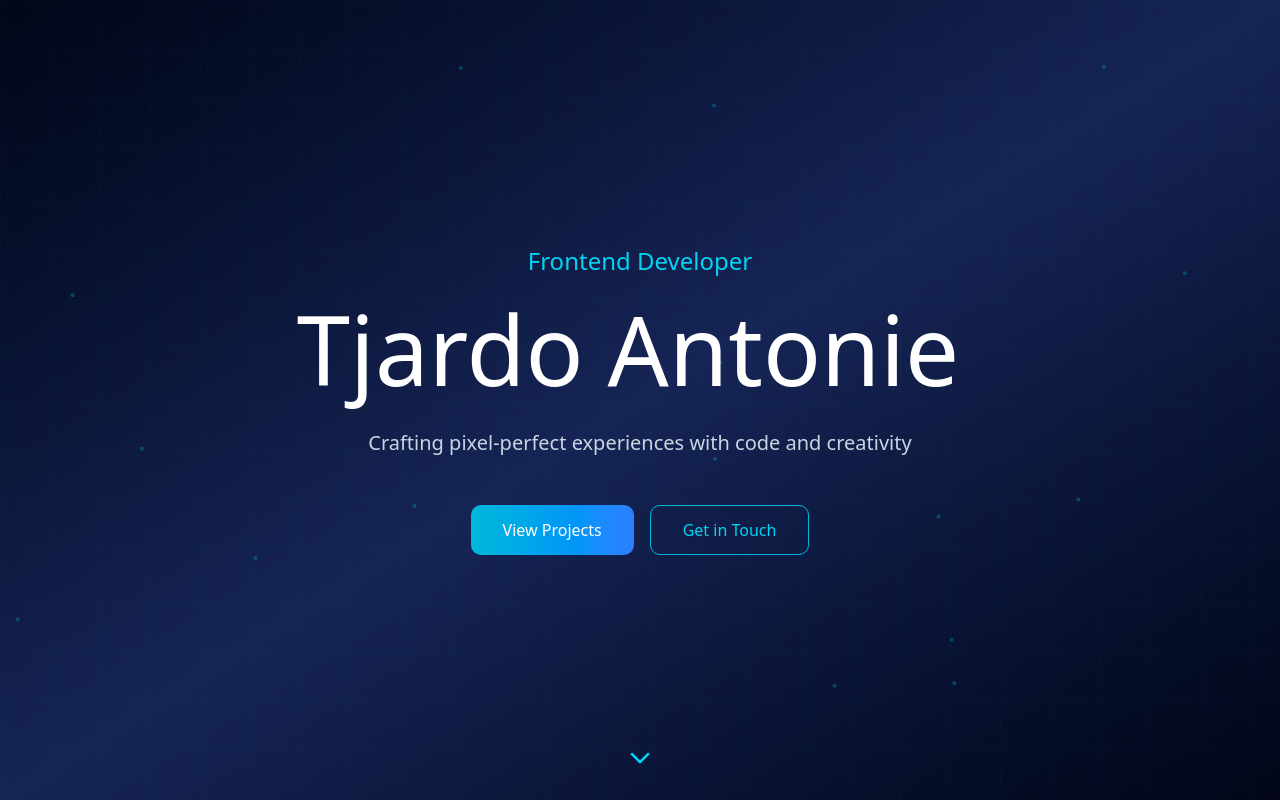
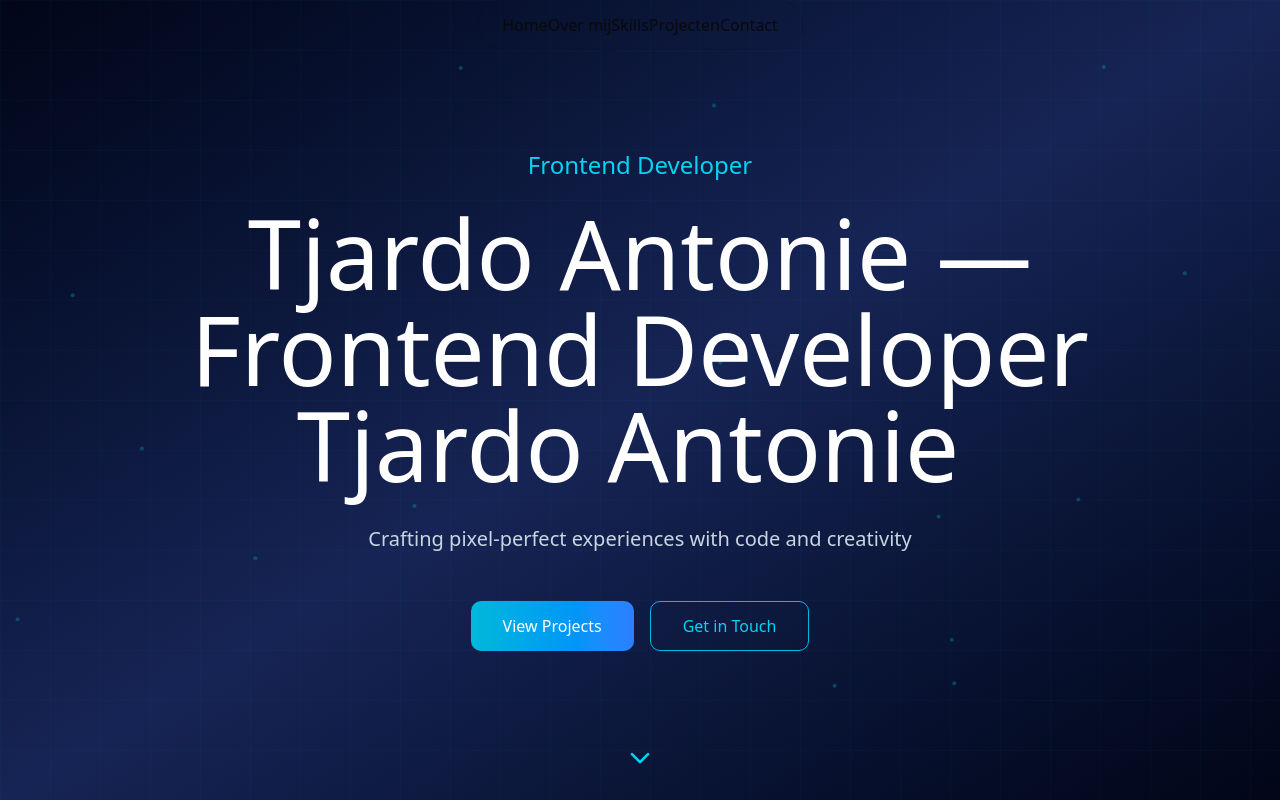
Before and after one commit to TjardoA/portfolio-gsap, a React (Vite) app: page / in a window 1280 px wide. Shown: the top 800 px of the page. Built offline with nearby package versions, Linux system fonts and the light colour scheme.

Commit message:
Seo issues fix

```diff
--- a/index.html
+++ b/index.html
@@ -5,10 +5,10 @@
     <meta name="viewport" content="width=device-width, initial-scale=1.0" />
     <meta name="robots" content="index, follow" />
     <link rel="icon" type="image/jpeg" href="/assets/project-4-logo.jpg" />
-    <title>Tjardo Antonie | Front-end Developer Portfolio</title>
+    <title>Tjardo Antonie | Front-end Developer & Web Developer Portfolio</title>
     <meta
       name="description"
-      content="Portfolio van Tjardo Antonie, front-end & web developer gespecialiseerd in React, TypeScript en Tailwind CSS. Bekijk projecten, vaardigheden en neem contact op."
+      content="Portfolio van Tjardo Antonie, front-end en web developer gespecialiseerd in React, TypeScript en Tailwind CSS. Bekijk projecten en neem contact op."
     />
     <link rel="canonical" href="https://www.tjardoantonie.nl/" />
 
--- a/src/App.tsx
+++ b/src/App.tsx
@@ -1,6 +1,7 @@
 import { useState, useEffect } from "react";
 import { AnimatePresence } from "motion/react";
 import { Loader } from "./components/Loader";
+import Navigation from "./components/Navigation";
 import { Hero } from "./components/Hero";
 import { About } from "./components/About";
 import { Skills } from "./components/Skills";
@@ -24,6 +25,8 @@ export default function App() {
 
   return (
     <div className="min-h-screen bg-slate-950">
+      <Navigation />
+
       <AnimatePresence mode="wait">
         {isLoading && <Loader onComplete={() => setIsLoading(false)} />}
       </AnimatePresence>
--- a/src/components/Hero.tsx
+++ b/src/components/Hero.tsx
@@ -85,6 +85,7 @@ export function Hero({ name, title, tagline }: HeroProps) {
             animate={{ opacity: 1, scale: 1 }}
             transition={{ duration: 0.5, delay: 0.5 }}
           >
+            <span className="sr-only">{`${name} — ${title}`}</span>
             {name.split(" ").map((word, i) => (
               <motion.span
                 key={i}
```
